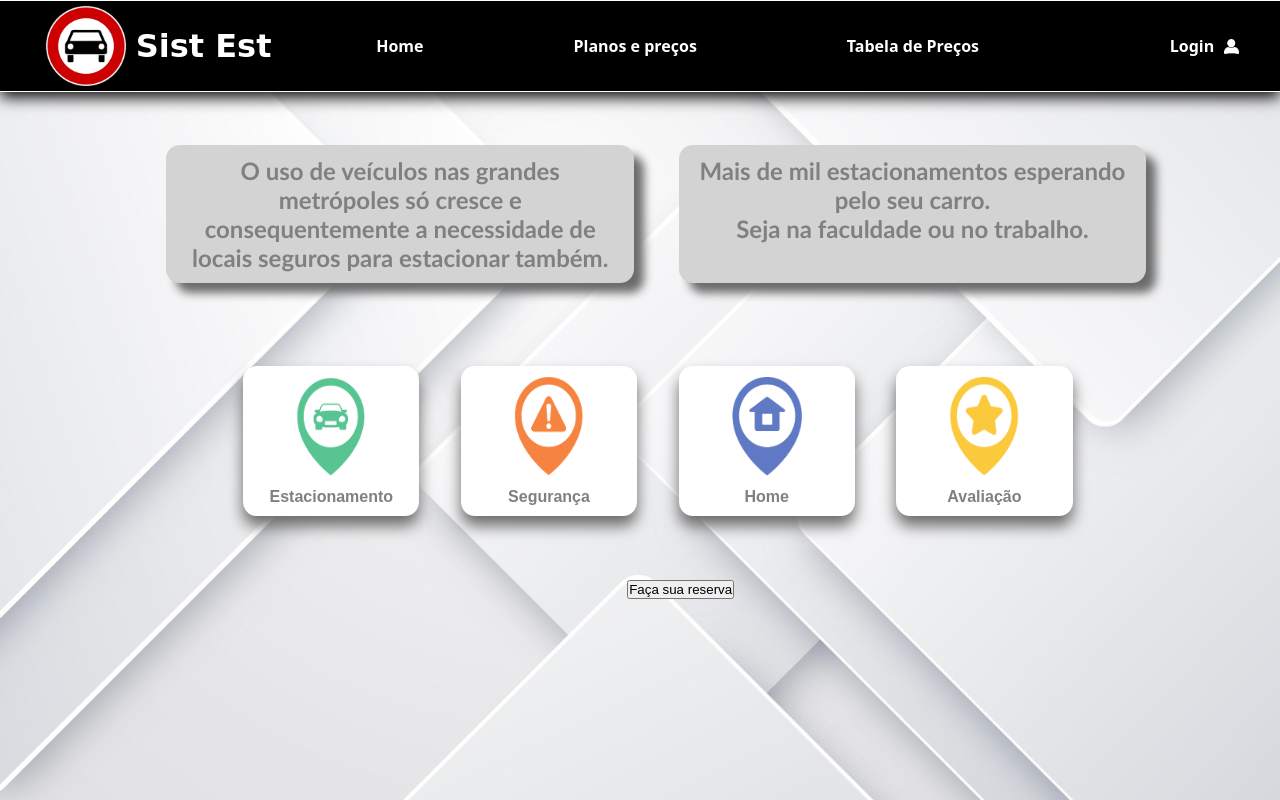
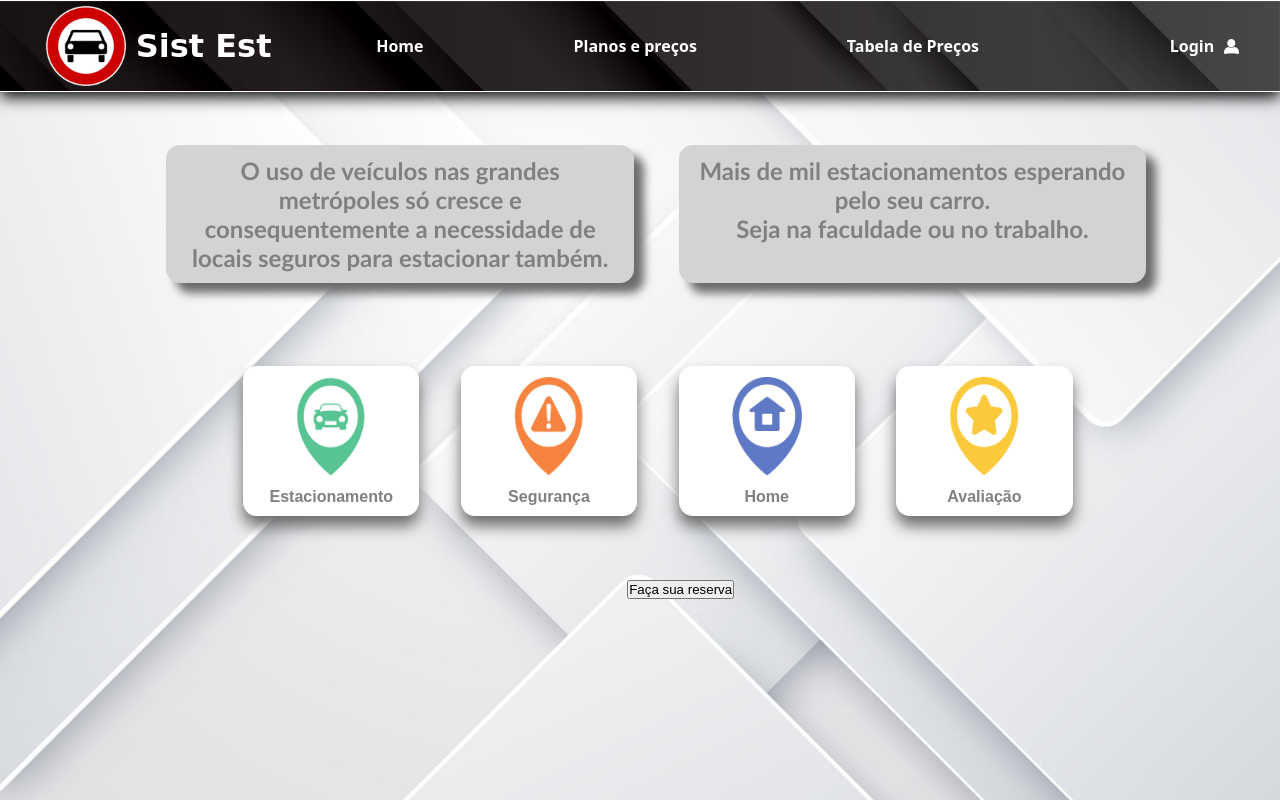
Before and after one commit to LuisP30/SistEst, a plain HTML site: page index.html in a window 1280 px wide. Drawn offline with Linux system fonts and the light colour scheme; a web font is replaced by a local one.

Commit message:
Adição de imagem de fundo - header

```diff
--- a/css/style.css
+++ b/css/style.css
@@ -16,6 +16,8 @@ body
 }
 header
 {
+    background-image: url(../img/SL-092920-35840-10.jpg);
+    background-size: 100%;
     position: fixed;
     width: 100%;
     background-color: black;
```
Also changed, not shown: img/SL-092920-35840-10.jpg (added).
